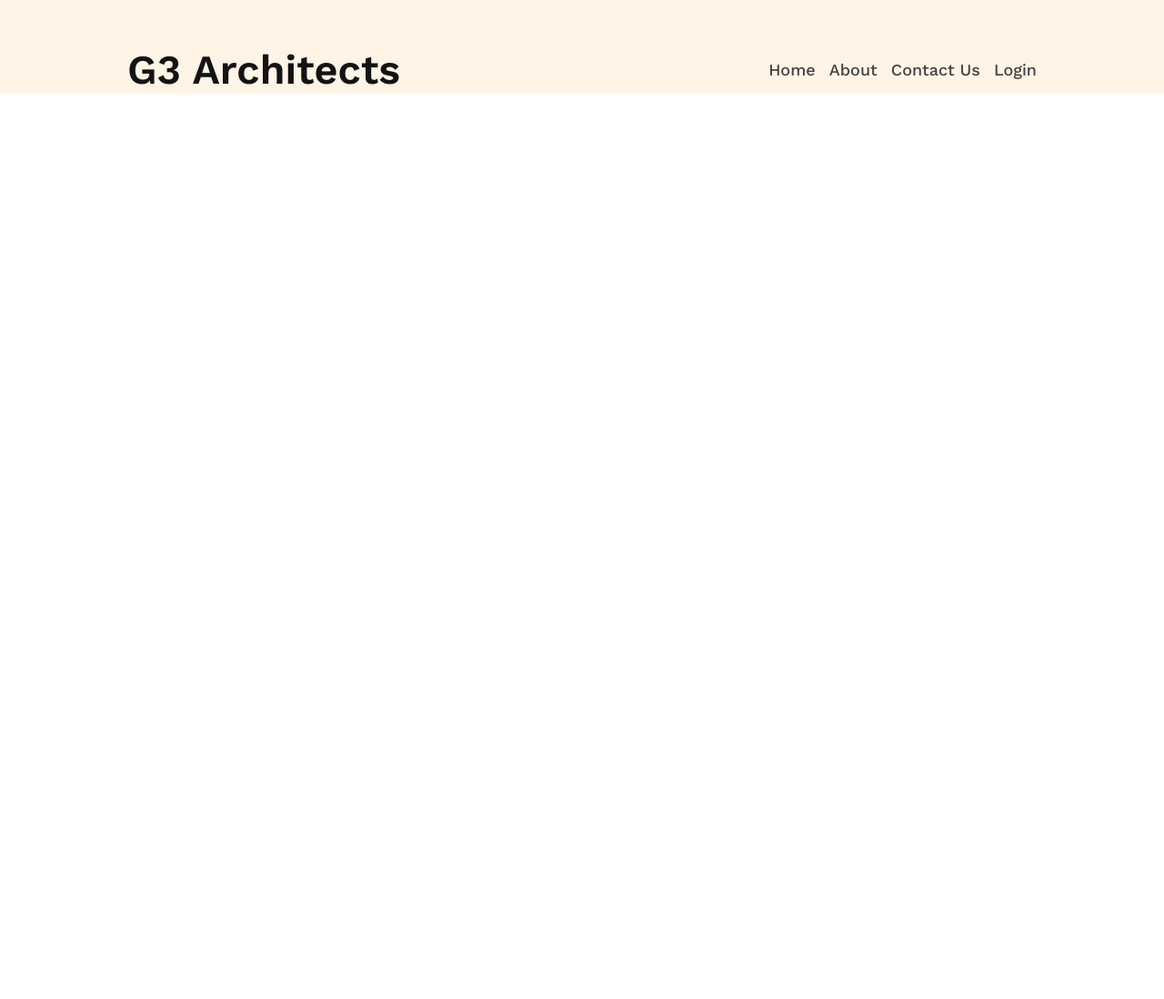
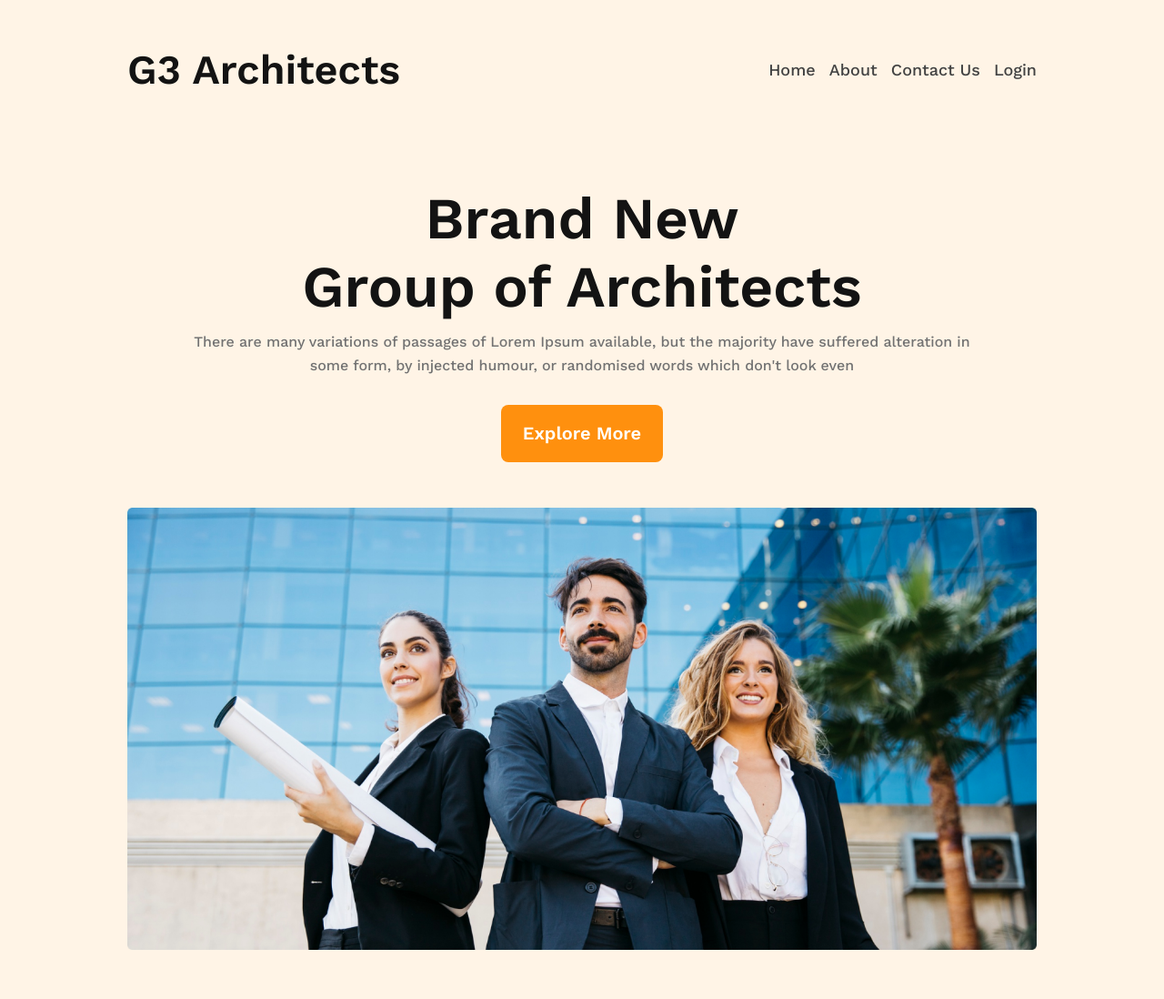
Before and after one commit to Shafiul-900/g3-architects-main, a plain HTML site: page index.html in a window 1280 px wide. Shown: the whole page at 91% size. Before the commit the page ends 800 px from the top, so only its background shows below. Drawn offline with nearby package versions, Linux system fonts and the light colour scheme.

Commit message:
complit header

```diff
--- a/index.html
+++ b/index.html
@@ -19,6 +19,22 @@
                 <li><a href="">Login</a></li>
             </ul>
         </nav>
+        <div class="hero">
+            <div class="brand-new">
+                <div>
+                    <h1 class="header-title">
+                        Brand New <br> Group of Architects
+                    </h1>
+                    <p class="header-sub-title">
+                        There are many variations of passages of Lorem Ipsum available, but the majority have suffered alteration in <br> some form, by injected humour, or randomised words which don't look even
+                    </p>
+                    <button class="btn-primary header-btn">Explore More</button>
+                </div>
+            </div>
+            <div class="header-banner">
+                <img src="images/banner.png" alt="">
+            </div>
+        </div>
     </header>
     <!-- header area end -->
 
--- a/style/style.css
+++ b/style/style.css
@@ -7,7 +7,36 @@
     padding: 0;
     font-family: 'Work Sans', sans-serif;
 }
+.btn-primary {
+    background: #FF900E;
+    border-radius: 8px;
+    padding: 20px 24px;
+    font-weight: 600;
+    font-size: 20px;
+    line-height: 23px;
+    text-align: center;
+    color: #FFFFFF;
+    border: none;
+}
+.btn-primary:hover{
+    background-color: #f3a246;
+    transition: 0.5s;
+}
+h2 {
+    font-weight: 700;
+    font-size: 45px;
+    line-height: 53px;
+}
 
+p {
+    font-weight: 400;
+    font-size: 16px;
+    line-height: 26px;
+    color: #727272;
+}
+img{
+    width: 100%;
+}
 /* header area style  */
 header {
     max-width: 1440px;
@@ -15,11 +44,6 @@ header {
     background: rgba(255, 144, 14, 0.1);
 }
 
-h2 {
-    font-weight: 700;
-    font-size: 45px;
-    line-height: 53px;
-}
 
 /* nav style start  */
 nav {
@@ -49,7 +73,32 @@ nav ul li a {
     text-decoration: none;
     color: #424242;
 }
-nav ul li a:hover{
+
+nav ul li a:hover {
     color: #FF900E;
     transition: 0.4s;
 }
+
+/* brand new style */
+.brand-new > div{
+    text-align: center;
+    padding: 100px 0 50px 0;
+}
+.header-title {
+    font-weight: 700;
+    font-size: 64px;
+    line-height: 75px;
+    color: #131313;
+    text-align: center;
+    margin-bottom: 10px;
+}
+
+.header-sub-title {
+    text-align: center;
+}
+.header-btn{
+    margin-top: 30px;
+}
+.header-banner{
+    padding-bottom: 50px;
+}
```
